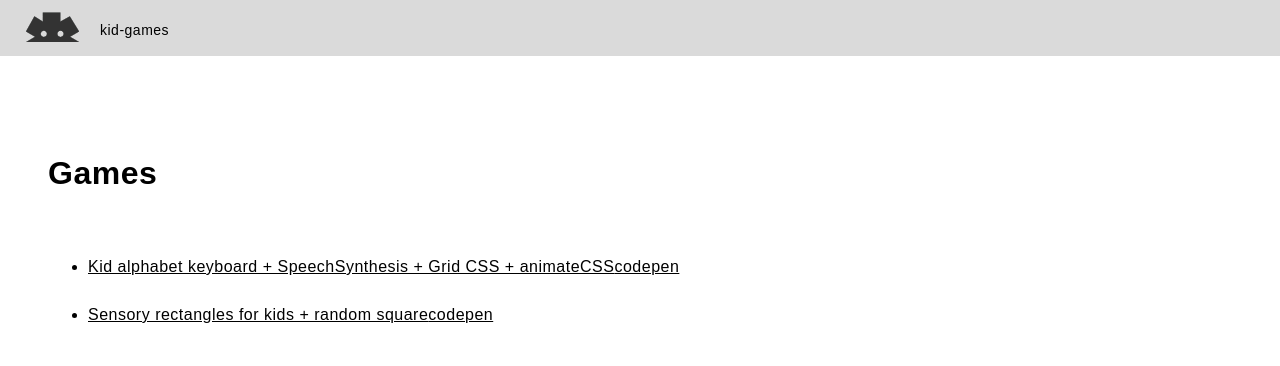
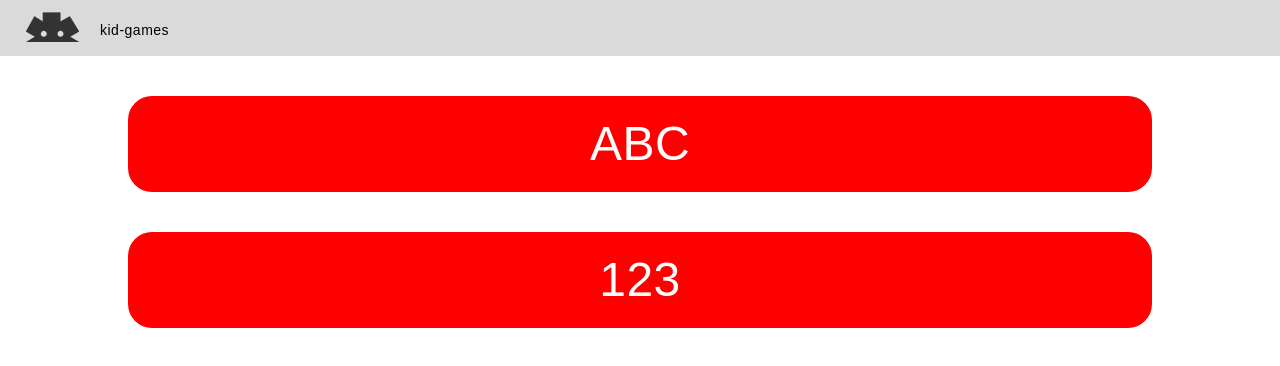
Before and after one commit to cnotv/kid-games, a Vue app: page / in a window 1280 px wide. Shown: the top 366 px of the page. Built offline with nearby package versions, Linux system fonts and the light colour scheme.

Commit message:
global adjustments

```diff
--- a/src/assets/scss/common/_global.scss
+++ b/src/assets/scss/common/_global.scss
@@ -49,10 +49,12 @@ dd {
 
 a {
   color: currentcolor;
+  text-decoration: none;
 }
 
 a:not([href]):not([tabindex]) {
   color: inherit;
+  text-decoration: none;
 }
 
 a:focus,
--- a/src/components/Index.vue
+++ b/src/components/Index.vue
@@ -5,15 +5,12 @@
       <span>kid-games</span>
     </header>
     <section>
-      <h1>Games</h1>
       <ul>
         <li>
-          <router-link to="/alphabet">Kid alphabet keyboard + SpeechSynthesis + Grid CSS + animateCSS</router-link>
-          <a href="https://codepen.io/cnotv/full/WZraMB">codepen</a>
+          <router-link to="/alphabet">ABC</router-link>
         </li>
         <li>
-          <router-link to="/shapes">Sensory rectangles for kids + random square</router-link>
-          <a href="https://codepen.io/cnotv/full/WZraMB">codepen</a>
+          <router-link to="/numbers">123</router-link>
         </li>
       </ul>
       </section>
@@ -31,9 +28,25 @@ export default {
 </script>
 
 <!-- Add "scoped" attribute to limit CSS to this component only -->
-<style>
+<style scoped>
 section {
-  padding: 3rem;
-  line-height: 3;
+  padding: 5vh 10vw;
+}
+ul {
+  padding: 0;
+  list-style: none;
+  text-align: center;
+}
+a {
+  font-size: 3rem;
+  color: white;
+  line-height: 1;
+  padding: .5em;
+  background: red;
+  border-radius: .5em;
+  display: block;
+}
+li+li{
+  margin-top: 5vh;
 }
 </style>
--- a/src/components/Shapes.vue
+++ b/src/components/Numbers.vue
@@ -6,7 +6,7 @@
 
 <script>
 export default {
-  name: 'Shapes',
+  name: 'Numbers',
   data () {
     return {
       finish: 10,
@@ -42,7 +42,7 @@ export default {
       )
       el.innerText = this.current++
 
-      if (el.innerText === this.finish) {
+      if (el.innerText >= this.finish) {
         this.current = 1
       }
     },
@@ -73,7 +73,7 @@ export default {
     display: flex;
     background: red;
     color: white;
-    font-size: 2rem;
+    font-size: 3rem;
     align-items: center;
     justify-content: center;
     font-weight: 700;
@@ -81,5 +81,6 @@ export default {
     user-select: none;
     cursor: pointer;
     border-radius: .5vw;
+    text-shadow: 0.2vh 0.4vw 0.8vw #333;
   }
 </style>
--- a/src/router/index.js
+++ b/src/router/index.js
@@ -2,7 +2,7 @@ import Vue from 'vue'
 import Router from 'vue-router'
 import Index from '@/components/Index'
 import Alphabet from '@/components/Alphabet'
-import Shapes from '@/components/Shapes'
+import Numbers from '@/components/Numbers'
 
 Vue.use(Router)
 
@@ -20,9 +20,9 @@ export default new Router({
       component: Alphabet
     },
     {
-      path: '/Shapes',
-      name: 'Shapes',
-      component: Shapes
+      path: '/Numbers',
+      name: 'Numbers',
+      component: Numbers
     },
     {
       path: '*',
```
